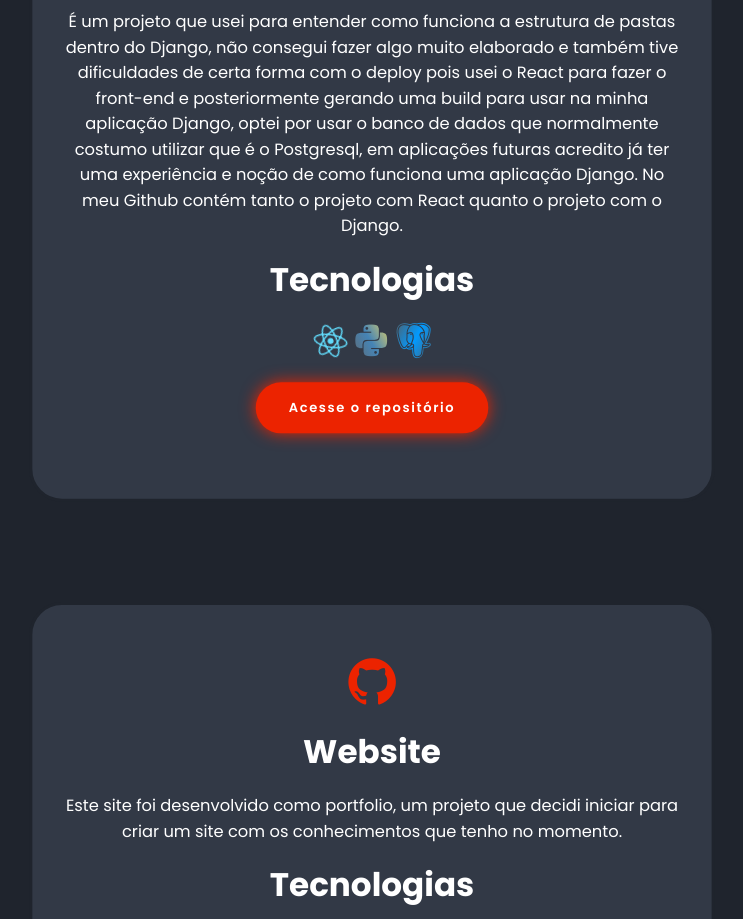
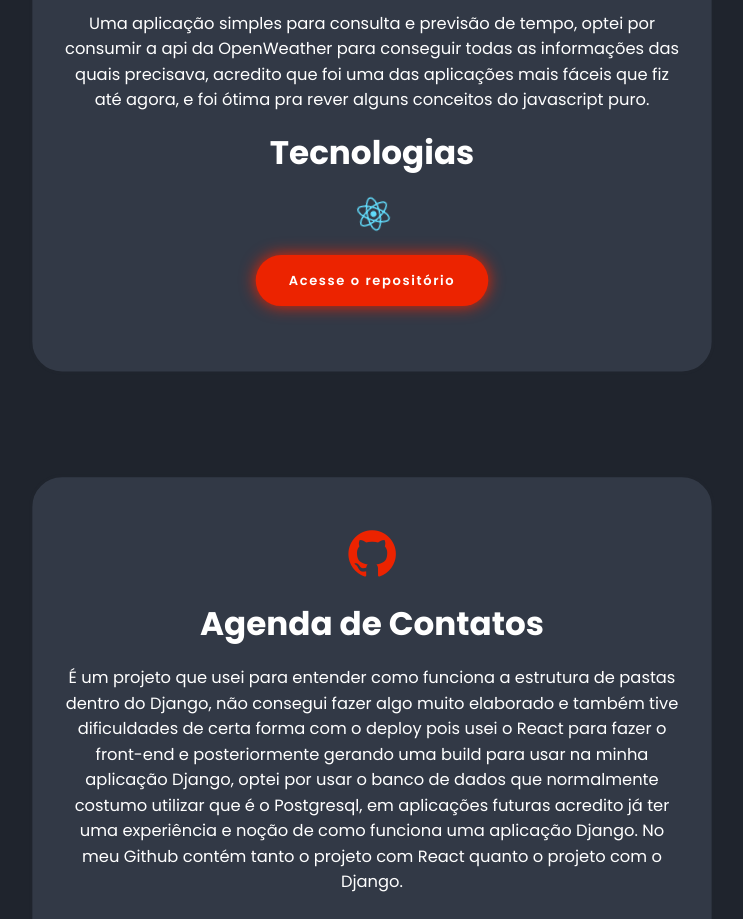
Before and after one commit to accsj/Portfolio, a React (Create React App) app: page /projetos in a window 1280 px wide. Shown: the part 1320-2239 px from the top of the page, without its empty margins (268-1011 px from the left). Built offline with nearby package versions, Linux system fonts and the light colour scheme.

Commit message:
Adição de novo projeto

```diff
--- a/src/componentes/ProjectsComponentes/Projetos/Projetos.jsx
+++ b/src/componentes/ProjectsComponentes/Projetos/Projetos.jsx
@@ -1,7 +1,5 @@
 import '../Projetos/Projetos.css';
 import ButtonGit from '../ButtonGIT/ButtonGit';
-
-
 
 export default function Projetos() {
     return (
@@ -52,6 +50,20 @@ export default function Projetos() {
                 <div className="cardsite">
                     <div className="cards">
                         <i class='bx bxl-github'></i>
+                        <h3>Weather App</h3>
+                        <p>Uma aplicação simples para consulta e previsão de tempo, optei por consumir a api da OpenWeather para conseguir todas as informações das quais precisava, acredito que foi uma das aplicações mais fáceis que fiz até agora, e foi ótima pra rever alguns conceitos do javascript puro.</p>
+                        <h3>Tecnologias</h3>
+                        <p>
+                            <i id='logoreact' class='bx bxl-react'></i>
+                        </p>
+                        <ButtonGit  link='https://github.com/accsj/weather-app' text='Acesse o repositório'/>
+                    </div>
+                </div>
+            </div>
+            <div className="cards-container">
+                <div className="cardsite">
+                    <div className="cards">
+                        <i class='bx bxl-github'></i>
                         <h3>Agenda de Contatos</h3>
                         <p>É um projeto que usei para entender como funciona a estrutura de pastas dentro do Django, não consegui fazer algo muito elaborado e também tive dificuldades de certa forma com o deploy pois usei o React para fazer o front-end e posteriormente gerando uma build para usar na minha aplicação Django, optei por usar o banco de dados que normalmente costumo utilizar que é o Postgresql, em aplicações futuras acredito já ter uma experiência e noção de como funciona uma aplicação Django. No meu Github contém tanto o projeto com React quanto o projeto com o Django.</p>
                         <h3>Tecnologias</h3>
```
